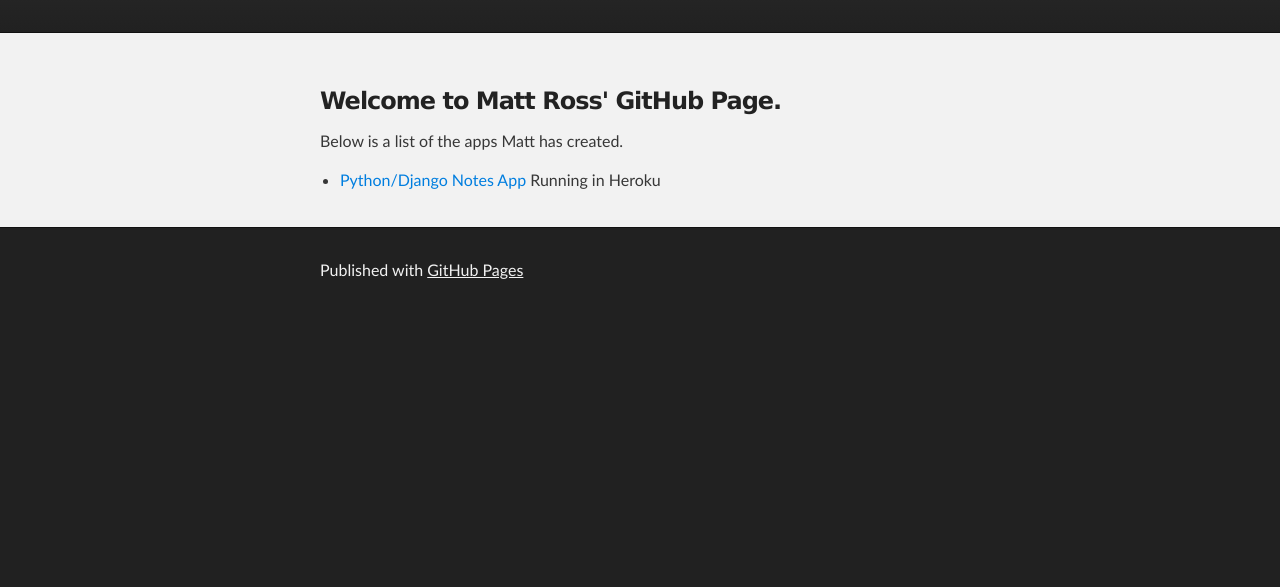
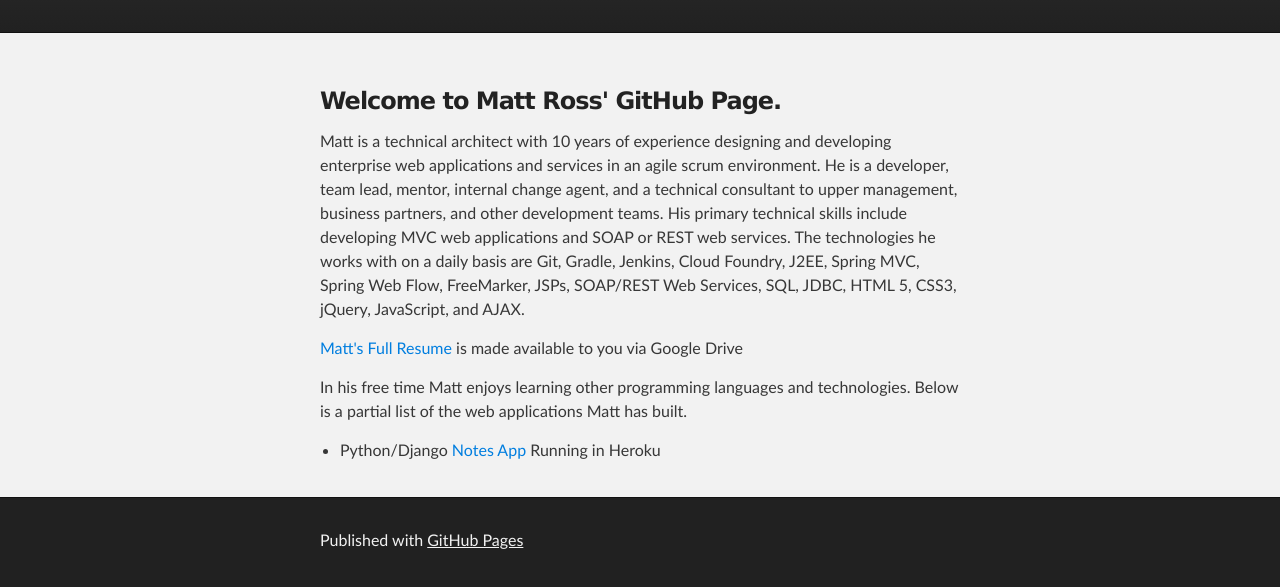
Before and after one commit to MattRoss34/mattross34.github.io, a plain HTML site: page index.html in a window 1280 px wide. Shown: the part 177-764 px from the top of the page. Drawn offline with Linux system fonts and the light colour scheme.

Commit message:
Updated page profile

```diff
--- a/index.html
+++ b/index.html
@@ -28,11 +28,22 @@
     <div id="main_content_wrap" class="outer">
       <section id="main_content" class="inner">
         <h3>
-<a id="welcome-to-github-pages" class="anchor" href="#welcome-to-github-pages" aria-hidden="true"><span aria-hidden="true" class="octicon octicon-link"></span></a>Welcome to Matt Ross' GitHub Page.</h3>
+<a id="welcome-to-github-pages" class="anchor" href="#welcome-to-github-pages" aria-hidden="true">
+  <span aria-hidden="true" class="octicon octicon-link"></span></a>Welcome to Matt Ross' GitHub Page.</h3>
 
-<p>Below is a list of the apps Matt has created.</p>
+<p>Matt is a technical architect with 10 years of experience designing and developing enterprise web applications and services
+in an agile scrum environment.  He is a developer, team lead, mentor, internal change agent, and a technical consultant to
+upper management, business partners, and other development teams.  His primary technical skills include developing MVC web
+applications and SOAP or REST web services.  The technologies he works with on a daily basis are Git, Gradle, Jenkins, Cloud
+Foundry, J2EE, Spring MVC, Spring Web Flow, FreeMarker, JSPs, SOAP/REST Web Services, SQL, JDBC, HTML 5, CSS3, jQuery,
+JavaScript, and AJAX.</p>
+
+<p><a href="https://drive.google.com/open?id=0B8_oojJ4D9BNdkFvRm5WY3pDLTA">Matt's Full Resume</a> is made available to you via Google Drive</p>
+
+<p>In his free time Matt enjoys learning other programming languages and technologies.  Below is a partial list of the web applications
+Matt has built.</p>
 <ul>
-  <li><a href="https://pythonplay.herokuapp.com/notes/">Python/Django Notes App</a> Running in Heroku</li>
+  <li>Python/Django <a href="https://pythonplay.herokuapp.com/notes/">Notes App</a> Running in Heroku</li>
 </ul>
 
       </section>
```
